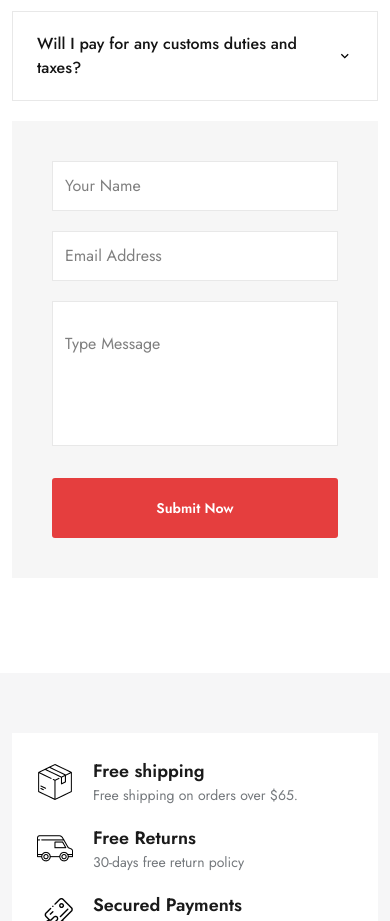
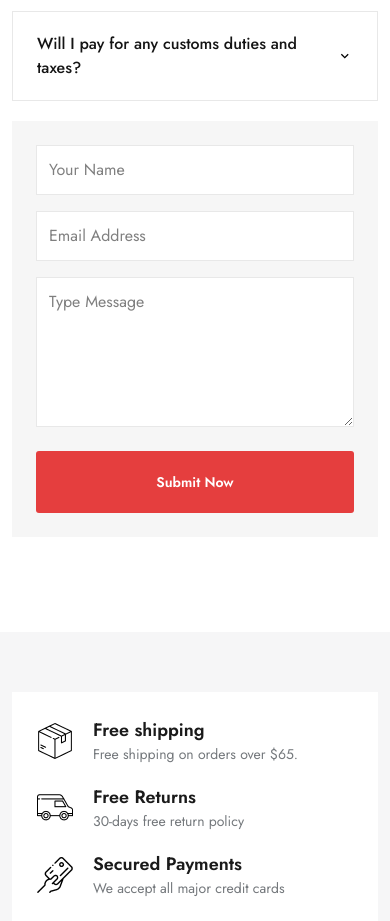
Before and after one commit to Sijan666/roiserTeam, a React (Vite) app: page /faq in a window 390 px wide. Shown: the part 1898-2819 px from the top of the page. Built offline with nearby package versions, Linux system fonts and the light colour scheme; a web font is replaced by a local one.

Commit message:
fix responsive in faq

```diff
--- a/src/components/pages/FAQ.jsx
+++ b/src/components/pages/FAQ.jsx
@@ -207,27 +207,28 @@ const FAQ = () => {
               </ul>
             </div>
             {/* Input part  */}
-            <div className="bg-[#F6F6F6] p-10 flex flex-col gap-5 mt-5 lg:mt-0 w-full">
+            <div className="bg-[#F6F6F6] p-6 md:p-10 flex flex-col gap-4 md:gap-5 mt-5 lg:mt-0 w-full max-w-[550px]">
+              {/* Name Input */}
               <input
-                className="bg-white w-full lg:w-[477px] p-3 lg:p-6 font-Jost text-base border border-[#E8E8E8]"
+                className="bg-white w-full p-3 md:p-5 font-Jost text-base border border-[#E8E8E8] focus:outline-none focus:border-[#E53E3E] transition-colors"
                 type="text"
                 placeholder="Your Name"
               />
+              {/* Email Input */}
               <input
-                className="bg-white w-full lg:w-[477px] p-3 lg:p-6 font-Jost text-base border border-[#E8E8E8]"
+                className="bg-white w-full p-3 md:p-5 font-Jost text-base border border-[#E8E8E8] focus:outline-none focus:border-[#E53E3E] transition-colors"
                 type="email"
                 placeholder="Email Address"
               />
-              <input
-                className="bg-white w-full lg:w-[477px] p-3 lg:px-6 h-[145px] pb-18 font-Jost text-base border border-[#E8E8E8]"
-                type="text"
+              {/* Message Textarea */}
+              <textarea
+                className="bg-white w-full p-3 md:p-5 min-h-[150px] font-Jost text-base border border-[#E8E8E8] resize-y focus:outline-none focus:border-[#E53E3E] transition-colors"
                 placeholder="Type Message"
-              />
+              ></textarea>
+              {/* Submit Button */}
               <Button
-                className={
-                  "bg-[#E53E3E] mt-3 lg:w-[477px] text-sm font-semibold text-white hover:text-[#E53E3E] hover:bg-transparent hover:border"
-                }
-                btnText={"Submit Now"}
+                className="bg-[#E53E3E]! mt-2 w-full border border-transparent! text-sm md:text-base font-semibold text-white! hover:text-[#E53E3E]! hover:bg-transparent! hover:border-[#E53E3E]! transition-all duration-300 py-3 md:py-4"
+                btnText="Submit Now"
               />
             </div>
             {/* Input part  */}
```
